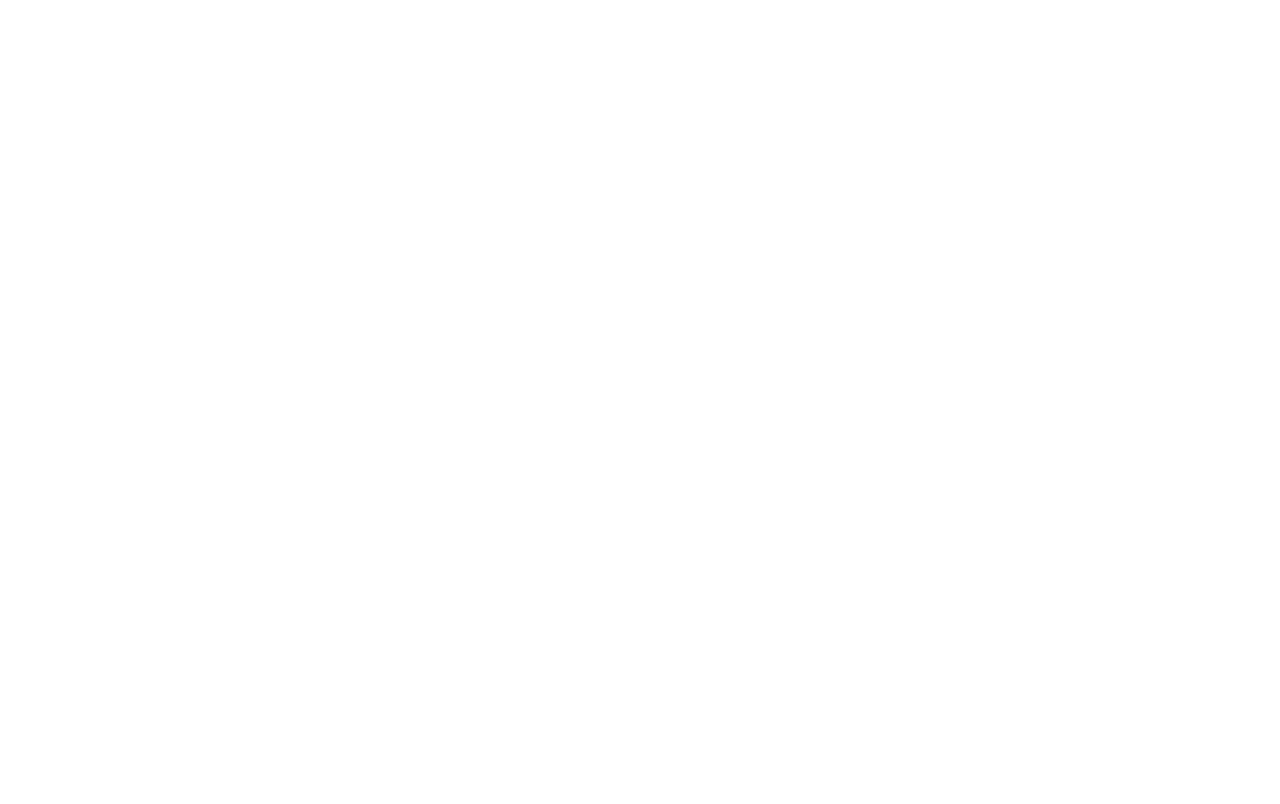
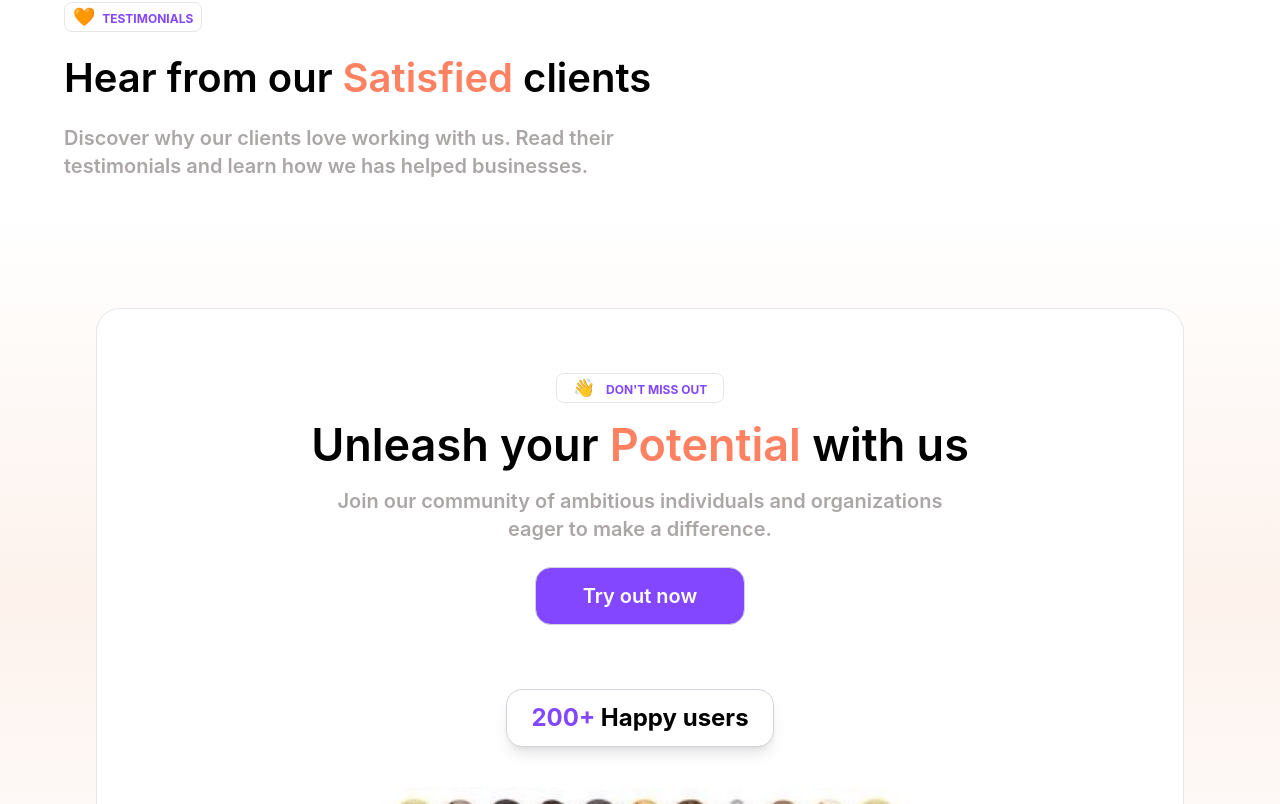
Before and after one commit to r1tikpatil/hirequotient-assignment, a React (Create React App) app: page / in a window 1280 px wide. Shown: the part 9176-9980 px from the top of the page. Before the commit the page ends 9146 px from the top, so only its background shows below. Built offline with nearby package versions, Linux system fonts and the light colour scheme.

Commit message:
created miss out component

```diff
--- a/src/App.js
+++ b/src/App.js
@@ -6,6 +6,8 @@
 import AddMore from "./components/addMore/addMore.component";
 import FAQ from "./components/faq/faq.component";
 import Pricing from "./components/pricing/pricing.component";
+import Testimonial from "./components/testimonial/testimonial.component";
+import MissOut from "./components/missOut/missOut.component";
 
 const App = () => {
   return (
@@ -16,6 +18,8 @@
       <AddMore />
       <FAQ />
       <Pricing />
+      <Testimonial />
+      <MissOut />
     </div>
   );
 };
--- /dev/null
+++ b/src/components/missOut/missOut.component.jsx
@@ -0,0 +1,51 @@
+import React from "react";
+
+import Image7 from "../../assets/images/img7.jpeg";
+
+const MissOut = () => {
+  return (
+    <div className="bg-gradient-to-b pt-24 pb-4 flex flex-col items-center via-[#fdf2ec] from-white w-screen">
+      <div className="border rounded-3xl w-[85%] bg-white py-16">
+        <div className="flex justify-center items-center ">
+          <p className="text-[#8247ff] text-[12px] border rounded-lg align-center px-4 font-bold  align-center bg-white inline-block">
+            <span className="mr-2 text-lg">👋</span> DON'T MISS OUT
+          </p>
+        </div>
+
+        <div className="flex mt-2 flex-col items-center">
+          <p className="text-[45px] font-semibold">
+            Unleash your <span className="text-[#fe8162]">Potential </span> with
+            us
+          </p>
+        </div>
+
+        <div className="flex text-[#aba7a6]  text-xl mt-2 font-semibold flex-col items-center">
+          <p>Join our community of ambitious individuals and organizations </p>
+          <p>eager to make a difference.</p>
+        </div>
+
+        <div className="flex w-full justify-center items-center mt-6">
+          <div className="flex bg-[#8247ff] justify-center items-center  text-white box-content border border-gray-300 transition-all duration-500 ease-in-out  font-semibold text-xl hover:border-black  px-6 py-3 rounded-2xl w-[160px] h-8 hover:cursor-pointer">
+            <p>Try out now</p>
+          </div>
+        </div>
+
+        <div className="flex w-full justify-center items-center mt-16 ">
+          <div className="flex bg-white justify-center items-center shadow-lg text-black box-content border border-gray-300 font-bold text-2xl px-6 py-3 rounded-2xl">
+            <p>
+              <span className="text-[#8247ff]"> 200+</span> Happy users
+            </p>
+          </div>
+        </div>
+
+        <div className="flex w-full justify-center items-center mt-16 ">
+          <div className="">
+            <img src={Image7} alt="" className="scale-150" />
+          </div>
+        </div>
+      </div>
+    </div>
+  );
+};
+
+export default MissOut;
--- /dev/null
+++ b/src/components/testimonial/testimonial.component.jsx
@@ -0,0 +1,27 @@
+import React from "react";
+
+const Testimonial = () => {
+  return (
+    <div className="w-screen px-16 pt-8 bg-white">
+      <div className="w-full flex justify-start items-center">
+        <p className="text-[#8247ff] text-[12px] border rounded-lg px-2  font-bold bg-white inline-block">
+          <span className="mr-1 text-lg">🧡</span> TESTIMONIALS
+        </p>
+      </div>
+
+      <div className="text-black text-[40px] mt-4 font-semibold">
+        <p>
+          Hear from our{" "}
+          <span className="text-[#fe8162] mt-[-15px]">Satisfied</span> clients
+        </p>
+      </div>
+
+      <div className="text-[#aba7a6] text-xl mt-4 mb-8 font-semibold">
+        <p>Discover why our clients love working with us. Read their</p>
+        <p>testimonials and learn how we has helped businesses.</p>
+      </div>
+    </div>
+  );
+};
+
+export default Testimonial;
```
Also changed, not shown: src/assets/images/img7.jpeg (added).
